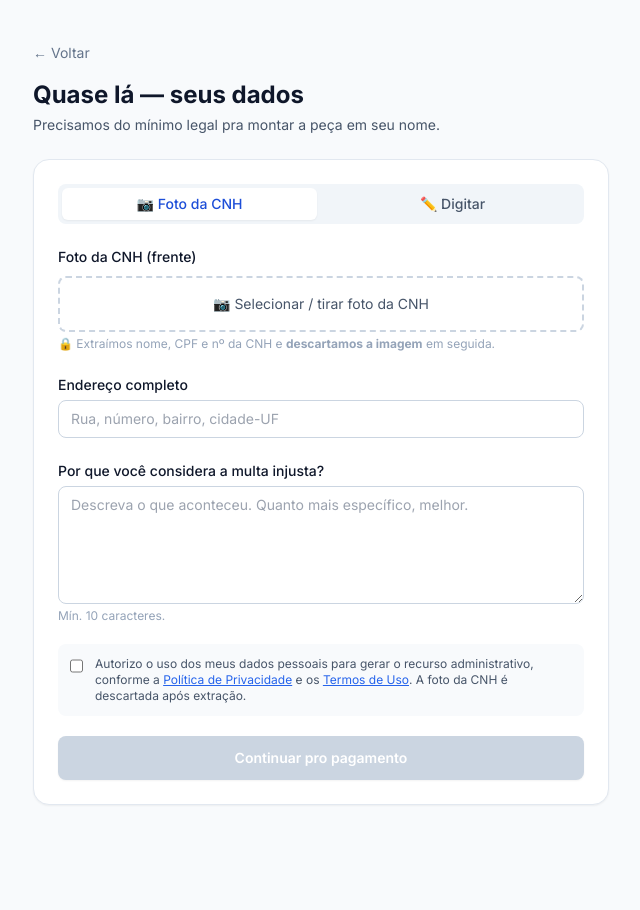
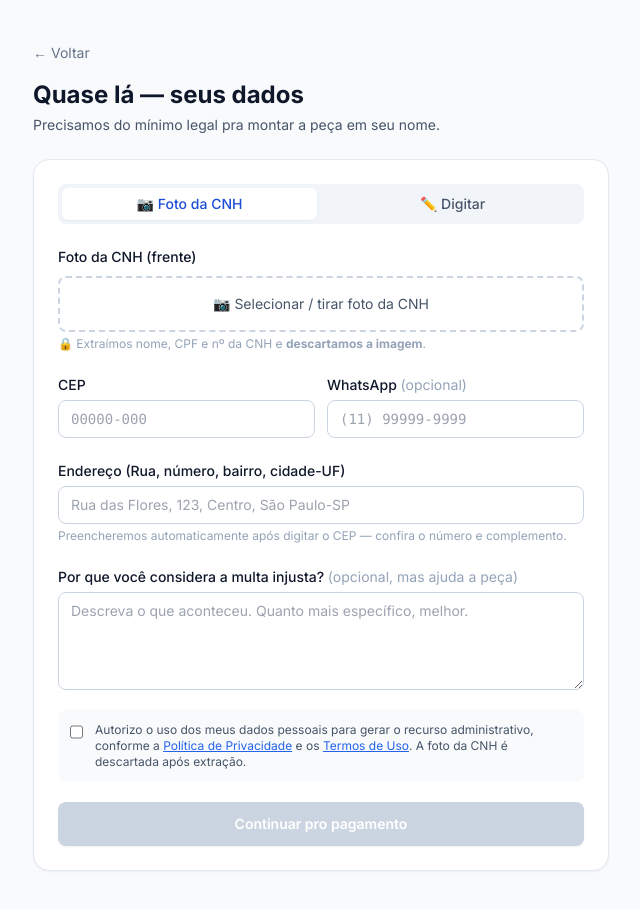
Before and after one commit to rochajps/zeromultas, a Next.js app: page /dados/1 in a window 1280 px wide. Shown: the whole page, without its empty margins (319-959 px from the left). Before the commit the page ends 845 px from the top, so only its background shows below. Built offline with nearby package versions, Linux system fonts and the light colour scheme; no server answers.

Commit message:
dados condutor: mascaras CPF/CEP/WhatsApp + CEP autocomplete ViaCEP + motivo opcional + remove bloqueio vencido no /driver

```diff
--- a/src/app/api/orders/[id]/driver/route.ts
+++ b/src/app/api/orders/[id]/driver/route.ts
@@ -1,7 +1,3 @@
-// Coleta dados do condutor. Aceita dois modos:
-// (A) upload da foto da CNH (IA extrai e descarta)
-// (B) digitação manual de nome/CPF/CNH (fallback quando foto falha ou usuário não quer)
-
 import { NextRequest, NextResponse } from 'next/server'
 import { prisma } from '@/lib/prisma'
 import { getActivePrompt } from '@/lib/prompts'
@@ -22,19 +18,20 @@ export async function POST(req: NextRequest, { params }: { params: { id: string
   try {
     const order = await prisma.order.findUnique({ where: { id: orderId } })
     if (!order) return NextResponse.json({ error: 'Pedido não encontrado.' }, { status: 404 })
-    if (order.status === 'vencido' || order.fase === 'vencido') {
-      return NextResponse.json({ error: 'Pedido com prazo vencido.' }, { status: 409 })
-    }
+    // Não bloqueamos aqui por fase vencida — a decisão fica pro /checkout (que recalcula com regras atuais).
 
     const formData = await req.formData()
     const file = formData.get('cnh_file')
     const modoManual = formData.get('modo') === 'manual'
     const endereco = (formData.get('endereco') ?? '').toString().trim()
+    const cepRaw = (formData.get('cep') ?? '').toString().replace(/\D+/g, '')
+    const whatsapp = (formData.get('whatsapp') ?? '').toString().replace(/\D+/g, '') || null
     const motivo = (formData.get('motivo_injustica') ?? '').toString().trim()
     const consentimento = formData.get('consentimento_lgpd') === 'true' || formData.get('consentimento_lgpd') === 'on'
 
     if (endereco.length < 5) return NextResponse.json({ error: 'Endereço inválido.' }, { status: 400 })
-    if (motivo.length < 10) return NextResponse.json({ error: 'Descreva por que a multa é injusta (mín. 10 caracteres).' }, { status: 400 })
+    if (cepRaw.length !== 8) return NextResponse.json({ error: 'CEP inválido.' }, { status: 400 })
+    if (whatsapp && whatsapp.length < 10) return NextResponse.json({ error: 'WhatsApp inválido.' }, { status: 400 })
     if (!consentimento) return NextResponse.json({ error: 'É necessário aceitar a política de privacidade.' }, { status: 400 })
 
     let nome: string | null = null
@@ -54,7 +51,6 @@ export async function POST(req: NextRequest, { params }: { params: { id: string
       }
       num_cnh = num_cnh.replace(/\D+/g, '')
     } else {
-      // Modo foto
       if (!(file instanceof File)) return NextResponse.json({ error: 'CNH ausente.' }, { status: 400 })
       if (file.size === 0) return NextResponse.json({ error: 'CNH vazia.' }, { status: 400 })
       if (file.size > MAX_FILE_SIZE) return NextResponse.json({ error: 'Imagem da CNH acima de 8MB.' }, { status: 413 })
@@ -63,10 +59,8 @@ export async function POST(req: NextRequest, { params }: { params: { id: string
       const buffer = Buffer.from(await file.arrayBuffer())
       const systemPrompt = await getActivePrompt('extracao_cnh')
       const { data: cnh } = await extractCNH({ buffer, mimeType: file.type, systemPrompt })
-      // imagem descartada
 
       if (!cnh.nome || !cnh.cpf || !cnh.num_cnh) {
-        // Devolve com flag pra UI mostrar campos manuais
         return NextResponse.json(
           { error: 'Não conseguimos ler todos os campos da CNH.', requires_manual: true, parcial: cnh },
           { status: 422 },
@@ -80,8 +74,8 @@ export async function POST(req: NextRequest, { params }: { params: { id: string
     await prisma.$transaction([
       prisma.driverData.upsert({
         where: { order_id: orderId },
-        update: { nome: nome!, cpf: cpf!, num_cnh: num_cnh!, endereco },
-        create: { order_id: orderId, nome: nome!, cpf: cpf!, num_cnh: num_cnh!, endereco },
+        update: { nome: nome!, cpf: cpf!, num_cnh: num_cnh!, endereco, cep: cepRaw, whatsapp },
+        create: { order_id: orderId, nome: nome!, cpf: cpf!, num_cnh: num_cnh!, endereco, cep: cepRaw, whatsapp },
       }),
       prisma.driverInput.upsert({
         where: { order_id: orderId },
--- a/src/app/dados/[orderId]/page.tsx
+++ b/src/app/dados/[orderId]/page.tsx
@@ -5,6 +5,28 @@ import { useRouter } from 'next/navigation'
 
 interface Props {
   params: { orderId: string }
+}
+
+// ============ máscaras ============
+function maskCpf(v: string): string {
+  const d = v.replace(/\D+/g, '').slice(0, 11)
+  return d
+    .replace(/^(\d{3})(\d)/, '$1.$2')
+    .replace(/^(\d{3})\.(\d{3})(\d)/, '$1.$2.$3')
+    .replace(/^(\d{3})\.(\d{3})\.(\d{3})(\d{1,2})/, '$1.$2.$3-$4')
+}
+function maskCEP(v: string): string {
+  const d = v.replace(/\D+/g, '').slice(0, 8)
+  return d.replace(/^(\d{5})(\d)/, '$1-$2')
+}
+function maskPhone(v: string): string {
+  const d = v.replace(/\D+/g, '').slice(0, 11)
+  if (d.length <= 10)
+    return d.replace(/^(\d{2})(\d)/, '($1) $2').replace(/(\d{4})(\d)/, '$1-$2')
+  return d.replace(/^(\d{2})(\d)/, '($1) $2').replace(/(\d{5})(\d)/, '$1-$2')
+}
+function maskCnh(v: string): string {
+  return v.replace(/\D+/g, '').slice(0, 11)
 }
 
 export default function DadosPage({ params }: Props) {
@@ -15,13 +37,15 @@ export default function DadosPage({ params }: Props) {
   const [nome, setNome] = useState('')
   const [cpf, setCpf] = useState('')
   const [cnh, setCnh] = useState('')
+  const [whatsapp, setWhatsapp] = useState('')
+  const [cep, setCep] = useState('')
   const [endereco, setEndereco] = useState('')
   const [motivo, setMotivo] = useState('')
   const [lgpd, setLgpd] = useState(false)
   const [loading, setLoading] = useState(false)
   const [error, setError] = useState<string | null>(null)
+  const [buscandoCep, setBuscandoCep] = useState(false)
 
-  // log abandono se sair sem submeter
   useEffect(() => {
     const onBeforeUnload = () => {
       if (!loading) {
@@ -35,6 +59,23 @@ export default function DadosPage({ params }: Props) {
     return () => window.removeEventListener('beforeunload', onBeforeUnload)
   }, [params.orderId, loading])
 
+  // ViaCEP autocomplete
+  async function buscarCep(cepValor: string) {
+    const digits = cepValor.replace(/\D+/g, '')
+    if (digits.length !== 8) return
+    setBuscandoCep(true)
+    try {
+      const r = await fetch(`https://viacep.com.br/ws/${digits}/json/`)
+      const data = await r.json()
+      if (data && !data.erro) {
+        const partes = [data.logradouro, data.bairro, `${data.localidade}-${data.uf}`].filter(Boolean)
+        if (!endereco) setEndereco(partes.join(', '))
+      }
+    } catch {} finally {
+      setBuscandoCep(false)
+    }
+  }
+
   async function onSubmit(e: React.FormEvent) {
     e.preventDefault()
     setError(null)
@@ -43,7 +84,9 @@ export default function DadosPage({ params }: Props) {
       const fd = new FormData()
       fd.append('modo', modo)
       fd.append('endereco', endereco)
-      fd.append('motivo_injustica', motivo)
+      fd.append('cep', cep.replace(/\D+/g, ''))
+      if (whatsapp) fd.append('whatsapp', whatsapp.replace(/\D+/g, ''))
+      if (motivo) fd.append('motivo_injustica', motivo)
       fd.append('consentimento_lgpd', lgpd ? 'true' : 'false')
 
       if (modo === 'foto') {
@@ -78,11 +121,17 @@ export default function DadosPage({ params }: Props) {
     }
   }
 
+  const cpfDigits = cpf.replace(/\D+/g, '')
+  const cnhDigits = cnh.replace(/\D+/g, '')
+  const cepDigits = cep.replace(/\D+/g, '')
+
   const podeEnviar =
     endereco.length >= 5 &&
-    motivo.length >= 10 &&
+    cepDigits.length === 8 &&
     lgpd &&
-    (modo === 'foto' ? !!file : nome.length >= 5 && cpf.replace(/\D+/g, '').length === 11 && cnh.replace(/\D+/g, '').length >= 9)
+    (modo === 'foto'
+      ? !!file
+      : nome.length >= 5 && cpfDigits.length === 11 && cnhDigits.length >= 9)
 
   return (
     <main className="min-h-screen bg-slate-50 px-4 py-10">
@@ -94,7 +143,7 @@ export default function DadosPage({ params }: Props) {
         <p className="mt-1 text-sm text-slate-600">Precisamos do mínimo legal pra montar a peça em seu nome.</p>
 
         <form onSubmit={onSubmit} className="mt-6 space-y-5 rounded-2xl border border-slate-200 bg-white p-6 shadow-sm">
-          {/* Toggle entre foto e manual */}
+          {/* Toggle foto/manual */}
           <div className="flex gap-2 rounded-lg bg-slate-100 p-1 text-sm">
             <button
               type="button"
@@ -131,7 +180,7 @@ export default function DadosPage({ params }: Props) {
                 {file ? `📎 ${file.name}` : '📷 Selecionar / tirar foto da CNH'}
               </button>
               <p className="mt-1 text-xs text-slate-400">
-                🔒 Extraímos nome, CPF e nº da CNH e <strong>descartamos a imagem</strong> em seguida.
+                🔒 Extraímos nome, CPF e nº da CNH e <strong>descartamos a imagem</strong>.
               </p>
             </div>
           ) : (
@@ -155,10 +204,10 @@ export default function DadosPage({ params }: Props) {
                     required
                     inputMode="numeric"
                     value={cpf}
-                    onChange={(e) => setCpf(e.target.value)}
+                    onChange={(e) => setCpf(maskCpf(e.target.value))}
                     placeholder="000.000.000-00"
                     maxLength={14}
-                    className="mt-1 block w-full rounded-lg border border-slate-300 px-3 py-2 text-sm"
+                    className="mt-1 block w-full rounded-lg border border-slate-300 px-3 py-2 text-sm font-mono"
                   />
                 </div>
                 <div>
@@ -168,38 +217,67 @@ export default function DadosPage({ params }: Props) {
                     required
                     inputMode="numeric"
                     value={cnh}
-                    onChange={(e) => setCnh(e.target.value)}
+                    onChange={(e) => setCnh(maskCnh(e.target.value))}
                     placeholder="00000000000"
-                    className="mt-1 block w-full rounded-lg border border-slate-300 px-3 py-2 text-sm"
+                    className="mt-1 block w-full rounded-lg border border-slate-300 px-3 py-2 text-sm font-mono"
                   />
                 </div>
               </div>
             </div>
           )}
 
+          <div className="grid gap-3 sm:grid-cols-2">
+            <div>
+              <label className="text-sm font-medium">CEP</label>
+              <input
+                type="text"
+                required
+                inputMode="numeric"
+                value={cep}
+                onChange={(e) => setCep(maskCEP(e.target.value))}
+                onBlur={(e) => buscarCep(e.target.value)}
+                placeholder="00000-000"
+                maxLength={9}
+                className="mt-1 block w-full rounded-lg border border-slate-300 px-3 py-2 text-sm font-mono"
+              />
+              {buscandoCep && <p className="mt-1 text-xs text-slate-400">Buscando endereço…</p>}
+            </div>
+            <div>
+              <label className="text-sm font-medium">WhatsApp <span className="text-slate-400 font-normal">(opcional)</span></label>
+              <input
+                type="tel"
+                inputMode="numeric"
+                value={whatsapp}
+                onChange={(e) => setWhatsapp(maskPhone(e.target.value))}
+                placeholder="(11) 99999-9999"
+                maxLength={15}
+                className="mt-1 block w-full rounded-lg border border-slate-300 px-3 py-2 text-sm font-mono"
+              />
+            </div>
+          </div>
+
           <div>
-            <label className="text-sm font-medium">Endereço completo</label>
+            <label className="text-sm font-medium">Endereço (Rua, número, bairro, cidade-UF)</label>
             <input
               type="text"
               required
               value={endereco}
               onChange={(e) => setEndereco(e.target.value)}
-              placeholder="Rua, número, bairro, cidade-UF"
+              placeholder="Rua das Flores, 123, Centro, São Paulo-SP"
               className="mt-1 block w-full rounded-lg border border-slate-300 px-3 py-2 text-sm"
             />
+            <p className="mt-1 text-xs text-slate-400">Preencheremos automaticamente após digitar o CEP — confira o número e complemento.</p>
           </div>
 
           <div>
-            <label className="text-sm font-medium">Por que você considera a multa injusta?</label>
+            <label className="text-sm font-medium">Por que você considera a multa injusta? <span className="text-slate-400 font-normal">(opcional, mas ajuda a peça)</span></label>
             <textarea
-              required
-              rows={5}
+              rows={4}
               value={motivo}
               onChange={(e) => setMotivo(e.target.value)}
               placeholder="Descreva o que aconteceu. Quanto mais específico, melhor."
               className="mt-1 block w-full rounded-lg border border-slate-300 px-3 py-2 text-sm"
             />
-            <p className="mt-1 text-xs text-slate-400">Mín. 10 caracteres.</p>
           </div>
 
           <label className="flex items-start gap-3 rounded-lg bg-slate-50 p-3">
```
Also changed, not shown: 2 other files (tests, documents, lock files or other folders).
